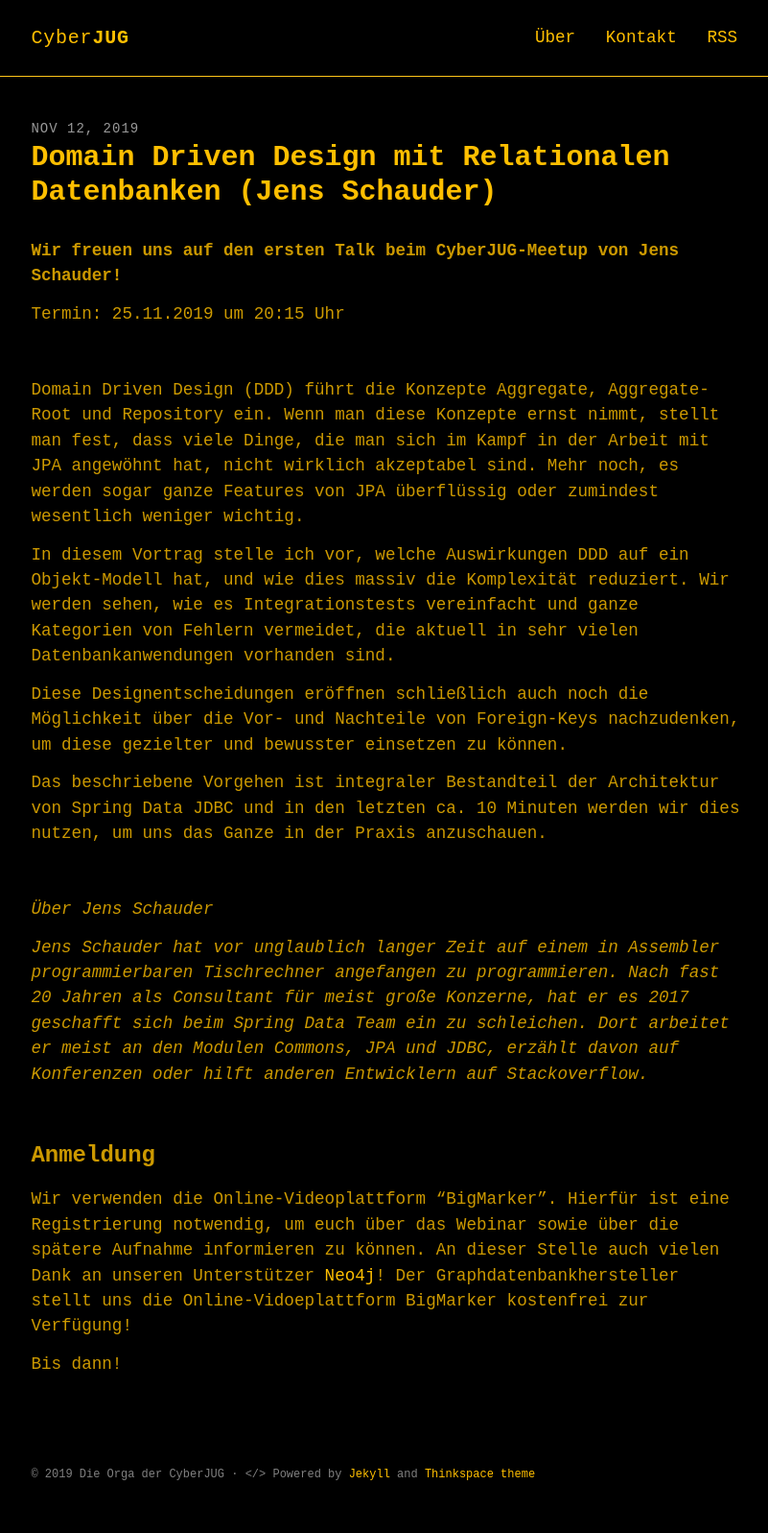
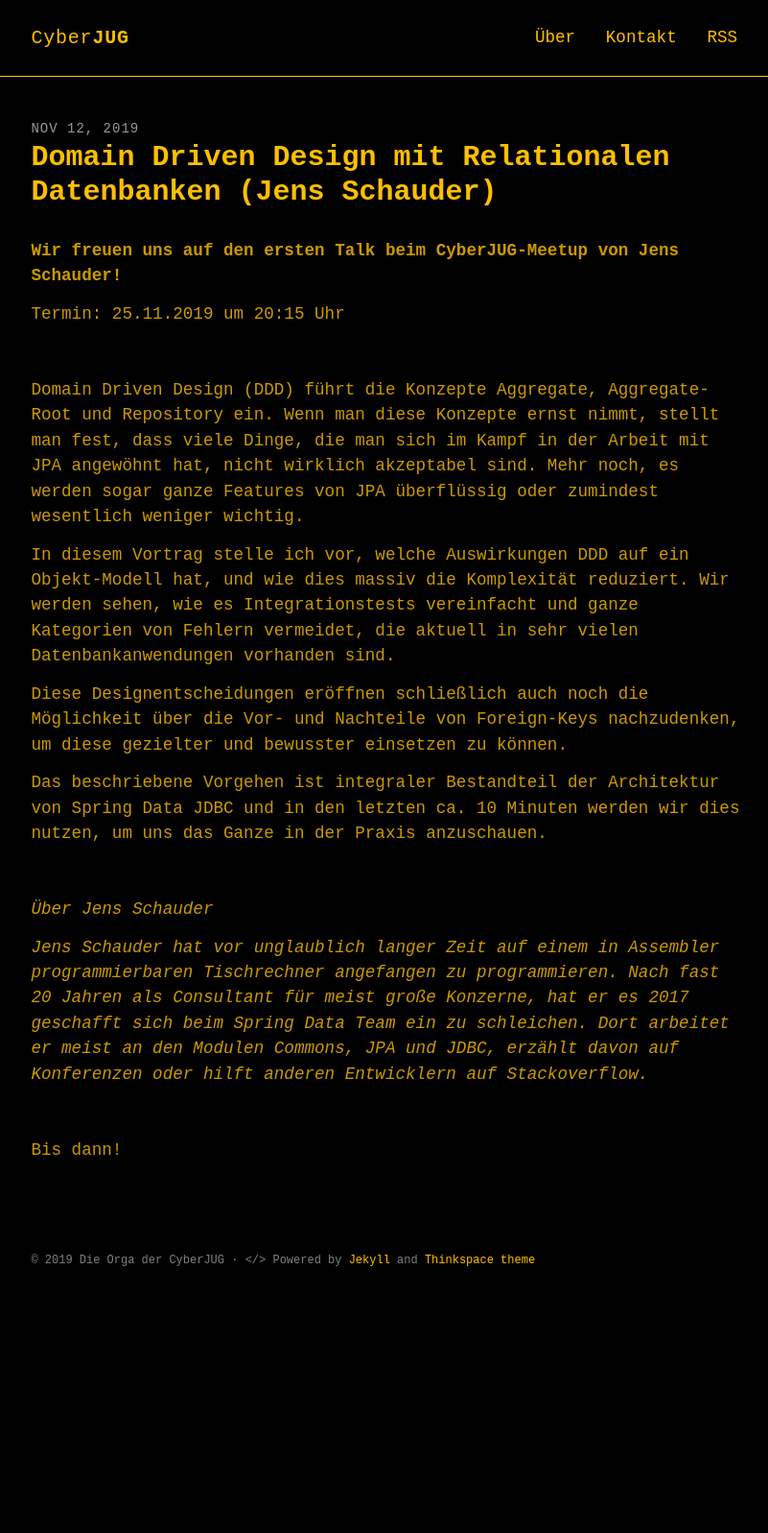
Before and after one commit to cyberjug/website, a Jekyll site: the page docs/2019/11/12/treffen_ddd/index.html, which Jekyll copies as it is, in a window 1280 px wide. Shown: the whole page at 96% size, without its empty margins (234-1035 px from the left). Built offline with Jekyll 4.4.1, drawn with Linux system fonts in a browser that asks for light colours; some web fonts are replaced; a script that is not in the unit is left out; after the commit the page ends 1374 px from its top, so only the background shows below that.

Commit message:
remove registration

```diff
--- a/docs/2019/11/12/treffen_ddd/index.html
+++ b/docs/2019/11/12/treffen_ddd/index.html
@@ -46,12 +46,6 @@
           <p><br />
           </p>
 
-          <h3 id="anmeldung">Anmeldung</h3>
-
-          <p>Wir verwenden die Online-Videoplattform “BigMarker”. Hierfür ist eine Registrierung notwendig, um euch über das Webinar sowie über die spätere Aufnahme informieren zu können. An dieser Stelle auch vielen Dank an unseren Unterstützer <a href="https://neo4j.com/">Neo4j</a>! Der Graphdatenbankhersteller stellt uns die Online-Vidoeplattform BigMarker kostenfrei zur Verfügung!</p>
-
-          <div id="bigmarker-conference-widget-container66912d5a609d"></div>
-           <script src="https://www.bigmarker.com/widget/register_widget.js?club=neo4j&amp;conference=66912d5a609d&amp;widget_type=image_register&amp;series_register=&amp;upcoming_sub_title=N%C3%A4chster%20Vortrag&amp;live_sub_title=Der%20Vortrag%20l%C3%A4uft%20gerade&amp;rec_sub_title=Schau%20den%20Vortrag%20an&amp;upcoming_button_text=Anmelden&amp;live_button_text=Anmelden%20%26%20zuschauen&amp;rec_button_text=Zur%20Aufnahme&amp;link_to_channel=false&amp;background_color=000&amp;btext_color=ffffff&amp;link_color=FFBF00&amp;ltext_color=ffffff&amp;cid=08ef4185cc3f" type="text/javascript"></script>
           <p>Bis dann!</p>
            </div>
          </article>
```
Also changed, not shown: _posts/2019-11-12-treffen_ddd.md (+0 -5 lines).
